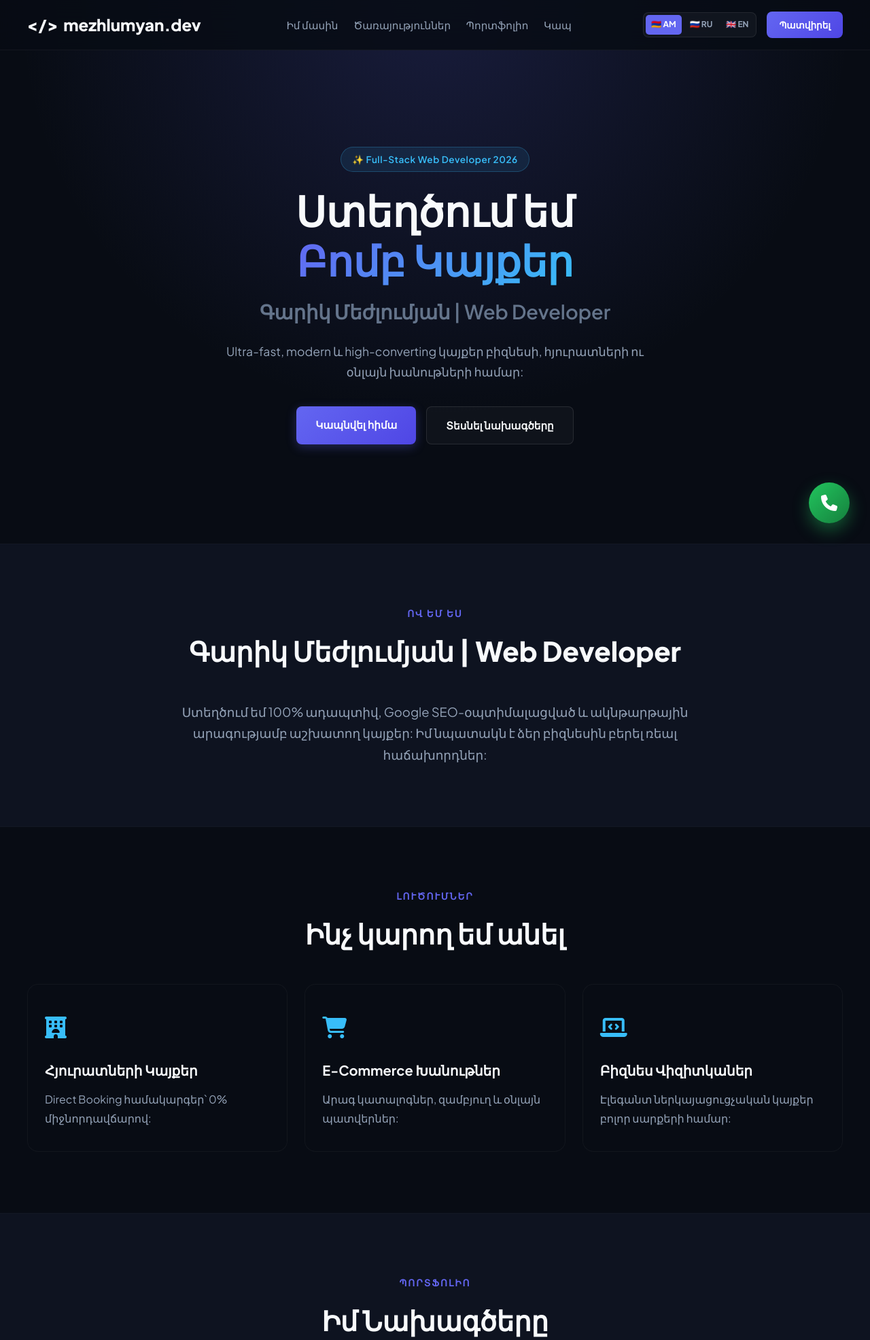
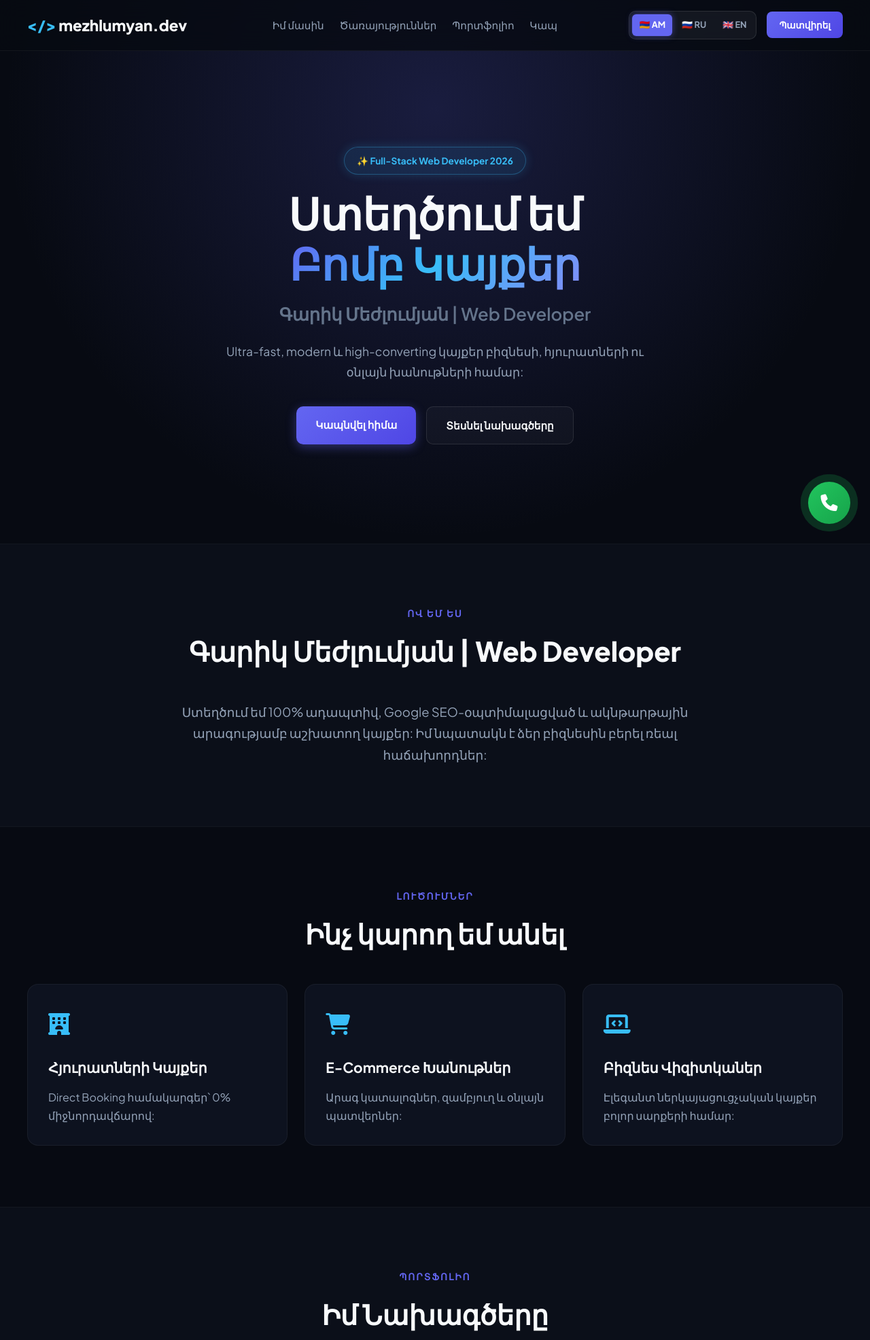
Before and after one commit to mezhlumyangarik-hue/portfolio, a Flask app: page / in a window 1280 px wide. Shown: the top 1972 px of the page at 68% size. Run offline with Flask 3, Linux system fonts and the light colour scheme.

Commit message:
Update style.css

```diff
--- a/static/style.css
+++ b/static/style.css
@@ -7,14 +7,15 @@
 }
 
 body {
-    background-color: #080c14;
+    background-color: #070a12;
     color: #94a3b8;
     line-height: 1.7;
     overflow-x: hidden;
 }
 
+/* Glass & Neon Effects */
 .gradient-text {
-    background: linear-gradient(135deg, #6366f1 0%, #38bdf8 100%);
+    background: linear-gradient(135deg, #6366f1 0%, #38bdf8 50%, #818cf8 100%);
     -webkit-background-clip: text;
     background-clip: text;
     -webkit-text-fill-color: transparent;
@@ -23,14 +24,14 @@ body {
 .badge {
     background: rgba(56, 189, 248, 0.1);
     color: #38bdf8;
-    padding: 6px 16px;
-    border-radius: 20px;
+    padding: 8px 18px;
+    border-radius: 30px;
     font-size: 0.85rem;
-    font-weight: 600;
-    letter-spacing: 0.5px;
+    font-weight: 700;
     display: inline-block;
     margin-bottom: 20px;
-    border: 1px solid rgba(56, 189, 248, 0.25);
+    border: 1px solid rgba(56, 189, 248, 0.3);
+    box-shadow: 0 0 15px rgba(56, 189, 248, 0.2);
 }
 
 .sub-title {
@@ -55,7 +56,7 @@ h2 {
     position: fixed;
     bottom: 30px;
     right: 30px;
-    background: linear-gradient(135deg, #22c55e 0%, #15803d 100%);
+    background: linear-gradient(135deg, #22c55e 0%, #16a34a 100%);
     color: white;
     width: 60px;
     height: 60px;
@@ -64,23 +65,25 @@ h2 {
     justify-content: center;
     align-items: center;
     font-size: 1.5rem;
-    box-shadow: 0 10px 25px rgba(34, 197, 94, 0.4);
+    box-shadow: 0 10px 25px rgba(34, 197, 94, 0.5);
     z-index: 999;
-    transition: transform 0.3s, box-shadow 0.3s;
+    transition: all 0.3s ease;
     text-decoration: none;
+    animation: floatPulse 2s infinite;
 }
 
-.floating-call-btn:hover {
-    transform: scale(1.1) rotate(12deg);
-    box-shadow: 0 15px 30px rgba(34, 197, 94, 0.6);
+@keyframes floatPulse {
+    0% { transform: scale(1); box-shadow: 0 0 0 0 rgba(34, 197, 94, 0.7); }
+    70% { transform: scale(1.05); box-shadow: 0 0 0 15px rgba(34, 197, 94, 0); }
+    100% { transform: scale(1); box-shadow: 0 0 0 0 rgba(34, 197, 94, 0); }
 }
 
-/* Header & Navigation */
+/* Header Navigation */
 header {
     position: fixed;
     top: 0;
     width: 100%;
-    background: rgba(8, 12, 20, 0.85);
+    background: rgba(7, 10, 18, 0.8);
     backdrop-filter: blur(16px);
     border-bottom: 1px solid rgba(255, 255, 255, 0.05);
     z-index: 100;
@@ -96,18 +99,13 @@ nav {
 }
 
 .logo {
-    display: flex;
-    align-items: center;
-    gap: 8px;
-    font-size: 1.5rem;
+    font-size: 1.4rem;
     font-weight: 800;
     color: #f8fafc;
     text-decoration: none;
 }
 
-.logo-svg {
-    width: 26px;
-    height: 26px;
+.logo-accent {
     color: #38bdf8;
 }
 
@@ -128,29 +126,30 @@ nav {
     gap: 15px;
 }
 
-/* Language Selector */
+/* Flag Buttons */
 .lang-switch {
     display: flex;
     gap: 4px;
-    background: rgba(255, 255, 255, 0.04);
-    padding: 3px;
-    border-radius: 8px;
-    border: 1px solid rgba(255, 255, 255, 0.08);
+    background: rgba(255, 255, 255, 0.05);
+    padding: 4px;
+    border-radius: 10px;
+    border: 1px solid rgba(255, 255, 255, 0.1);
 }
 
 .lang-switch a {
     color: #94a3b8;
     text-decoration: none;
-    font-size: 0.75rem;
+    font-size: 0.8rem;
     font-weight: 700;
-    padding: 4px 8px;
-    border-radius: 5px;
-    transition: all 0.3s;
+    padding: 5px 10px;
+    border-radius: 6px;
+    transition: all 0.3s ease;
 }
 
 .lang-switch a.active, .lang-switch a:hover {
     background: #6366f1;
     color: #ffffff;
+    box-shadow: 0 0 10px rgba(99, 102, 241, 0.5);
 }
 
 .nav-call-btn {
@@ -176,19 +175,34 @@ nav {
     justify-content: center;
     text-align: center;
     padding: 130px 20px 60px 20px;
-    background: radial-gradient(circle at top, rgba(99, 102, 241, 0.18) 0%, transparent 60%);
+    background: radial-gradient(circle at 50% 20%, rgba(99, 102, 241, 0.2) 0%, transparent 70%);
+}
+
+.animate-fade {
+    animation: fadeInUp 1s ease-out forwards;
+}
+
+@keyframes fadeInUp {
+    from {
+        opacity: 0;
+        transform: translateY(30px);
+    }
+    to {
+        opacity: 1;
+        transform: translateY(0);
+    }
 }
 
 .hero h1 {
-    font-size: 3.8rem;
+    font-size: 4rem;
     font-weight: 800;
     color: #f8fafc;
-    line-height: 1.2;
+    line-height: 1.15;
     margin-bottom: 15px;
 }
 
 .hero h2 {
-    font-size: 1.8rem;
+    font-size: 1.6rem;
     color: #64748b;
     margin-bottom: 20px;
     font-weight: 600;
@@ -209,7 +223,7 @@ nav {
 
 .btn {
     padding: 14px 28px;
-    border-radius: 8px;
+    border-radius: 10px;
     font-weight: 600;
     text-decoration: none;
     transition: all 0.3s ease;
@@ -219,12 +233,12 @@ nav {
 .primary-btn {
     background: linear-gradient(135deg, #6366f1 0%, #4f46e5 100%);
     color: white;
-    box-shadow: 0 4px 15px rgba(99, 102, 241, 0.3);
+    box-shadow: 0 4px 15px rgba(99, 102, 241, 0.4);
 }
 
 .primary-btn:hover {
-    transform: translateY(-2px);
-    box-shadow: 0 8px 25px rgba(99, 102, 241, 0.5);
+    transform: translateY(-3px);
+    box-shadow: 0 8px 25px rgba(99, 102, 241, 0.6);
 }
 
 .secondary-btn {
@@ -260,66 +274,34 @@ nav {
     color: #94a3b8;
 }
 
-/* Services */
-.services-grid {
+/* Cards & Hover Glow Effects */
+.services-grid, .projects-grid {
     display: grid;
-    grid-template-columns: repeat(auto-fit, minmax(300px, 1fr));
+    grid-template-columns: repeat(auto-fit, minmax(310px, 1fr));
     gap: 25px;
     max-width: 1240px;
     margin: 0 auto;
 }
 
-.service-card {
-    background: #080c14;
-    padding: 35px 25px;
-    border-radius: 16px;
-    text-align: left;
-    border: 1px solid rgba(255, 255, 255, 0.04);
-    transition: all 0.3s;
-}
-
-.service-card:hover {
-    transform: translateY(-5px);
-    border-color: rgba(99, 102, 241, 0.4);
-}
-
-.service-icon {
-    font-size: 2rem;
-    color: #38bdf8;
-    margin-bottom: 20px;
-}
-
-.service-card h3 {
-    color: #f8fafc;
-    margin-bottom: 12px;
-    font-size: 1.25rem;
-}
-
-/* Projects Grid */
-.projects-grid {
-    display: grid;
-    grid-template-columns: repeat(auto-fit, minmax(320px, 1fr));
-    gap: 25px;
-    max-width: 1240px;
-    margin: 0 auto;
-}
-
-.project-card {
-    background: #080c14;
+.service-card, .project-card, .contact-box {
+    background: #0d121f;
     padding: 30px;
     border-radius: 16px;
     text-align: left;
     border: 1px solid rgba(255, 255, 255, 0.05);
-    transition: all 0.3s ease;
-    display: flex;
-    flex-direction: column;
-    justify-content: space-between;
+    transition: all 0.4s cubic-bezier(0.175, 0.885, 0.32, 1.275);
 }
 
-.project-card:hover {
-    transform: translateY(-6px);
-    border-color: rgba(56, 189, 248, 0.4);
-    box-shadow: 0 15px 35px rgba(0, 0, 0, 0.4);
+.hover-glow:hover {
+    transform: translateY(-8px);
+    border-color: rgba(56, 189, 248, 0.5);
+    box-shadow: 0 10px 30px rgba(56, 189, 248, 0.15);
+}
+
+.service-icon, .folder-icon {
+    font-size: 2rem;
+    color: #38bdf8;
+    margin-bottom: 20px;
 }
 
 .project-header {
@@ -343,31 +320,26 @@ nav {
 
 .card-links a:hover { color: #38bdf8; }
 
-.project-card h3 {
+.project-card h3, .service-card h3 {
     color: #f8fafc;
     font-size: 1.3rem;
     margin-bottom: 12px;
-}
-
-.project-card p {
-    font-size: 0.95rem;
-    color: #94a3b8;
-    margin-bottom: 20px;
 }
 
 .project-tags {
     display: flex;
     gap: 8px;
     flex-wrap: wrap;
+    margin-top: 15px;
 }
 
 .project-tags span {
-    background: rgba(99, 102, 241, 0.12);
+    background: rgba(99, 102, 241, 0.15);
     color: #38bdf8;
     padding: 4px 12px;
     border-radius: 6px;
     font-size: 0.8rem;
-    font-weight: 500;
+    font-weight: 600;
 }
 
 /* Skills */
```
Also changed, not shown: other parts of static/style.css (+19 -56 lines).
